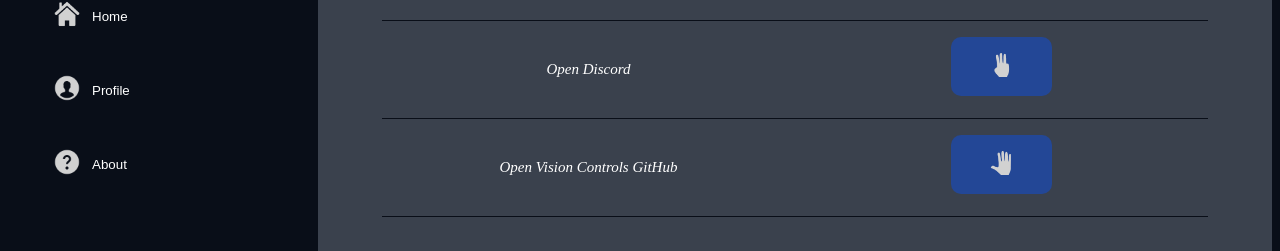
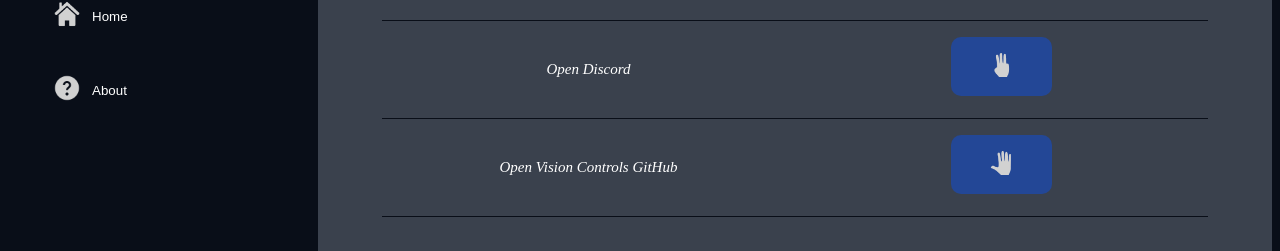
Before and after one commit to aggie-coding-club/Gesture, a React (Create React App) app in the folder front-end/: page /settings in a window 1280 px wide. Shown: the part 221-472 px from the top of the page. Built offline with nearby package versions, Linux system fonts and the light colour scheme.

Commit message:
removed profile

```diff
--- a/front-end/src/components/MainScreen/SideBar.js
+++ b/front-end/src/components/MainScreen/SideBar.js
@@ -1,55 +1,53 @@
-import React from "react"
+import React from "react";
 import Options from "./Options";
 import CameraOption from "./CameraOption";
 import { Link } from "react-router-dom";
-import settingsPic from "../../assets/settings.png"
-import profilePic from  "../../assets/profile.png"
-import aboutPic from "../../assets/about.png"
-import logo from "../../assets/logo.png"
-import cameraPic from "../../assets/webcam.png"
+import settingsPic from "../../assets/settings.png";
+import profilePic from "../../assets/profile.png";
+import aboutPic from "../../assets/about.png";
+import logo from "../../assets/logo.png";
+import cameraPic from "../../assets/webcam.png";
 
-
-export default function SideBar({btnClick}) {
-
+export default function SideBar({ btnClick }) {
 	const logoStyle = {
 		height: "10vh",
-    paddingLeft: "1vw"
-  }
+		paddingLeft: "1vw",
+	};
 
 	const optionWrapper = {
 		margin: "15vh 2.5vw",
-  }
+	};
 
 	const cameraOptionStyle = {
-    margin: "15vh 3vw 0 0"
-  }
+		margin: "15vh 3vw 0 0",
+	};
 
 	return (
 		<div>
 			<div style={logoStyle}>
-        <img src={logo} alt="logo" width="40%" height="auto"/>
+				<img src={logo} alt="logo" width="40%" height="auto" />
 			</div>
 			<div style={optionWrapper}>
 				<div>
 					<Link to="/settings">
-            <Options btnClick={btnClick} name={"Settings"} imagePic={settingsPic}/>
+						<Options
+							btnClick={btnClick}
+							name={"Settings"}
+							imagePic={settingsPic}
+						/>
 					</Link>
 					<Link to="">
-            <Options btnClick={btnClick} name={"Profile"} imagePic={profilePic}/>
+						<Options
+							btnClick={btnClick}
+							name={"About"}
+							imagePic={aboutPic}
+						/>
 					</Link>
-          <Link to="">
-            <Options btnClick={btnClick} name={"About"} imagePic={aboutPic}/>
-          </Link>
-
-
 				</div>
 				<div style={cameraOptionStyle}>
-          <CameraOption btnClick={btnClick} icon={cameraPic}/>
+					<CameraOption btnClick={btnClick} icon={cameraPic} />
 				</div>
 			</div>
-
-
-
 		</div>
-  )
+	);
 }
--- a/front-end/src/components/Settings/SideBar.js
+++ b/front-end/src/components/Settings/SideBar.js
@@ -37,13 +37,6 @@ export default function SideBar({ btnClick }) {
 					<Link to="">
 						<Options
 							btnClick={btnClick}
-							name={"Profile"}
-							imagePic={profilePic}
-						/>
-					</Link>
-					<Link to="">
-						<Options
-							btnClick={btnClick}
 							name={"About"}
 							imagePic={aboutPic}
 						/>
```
Lines whose indentation alone changed are shown as unchanged.
